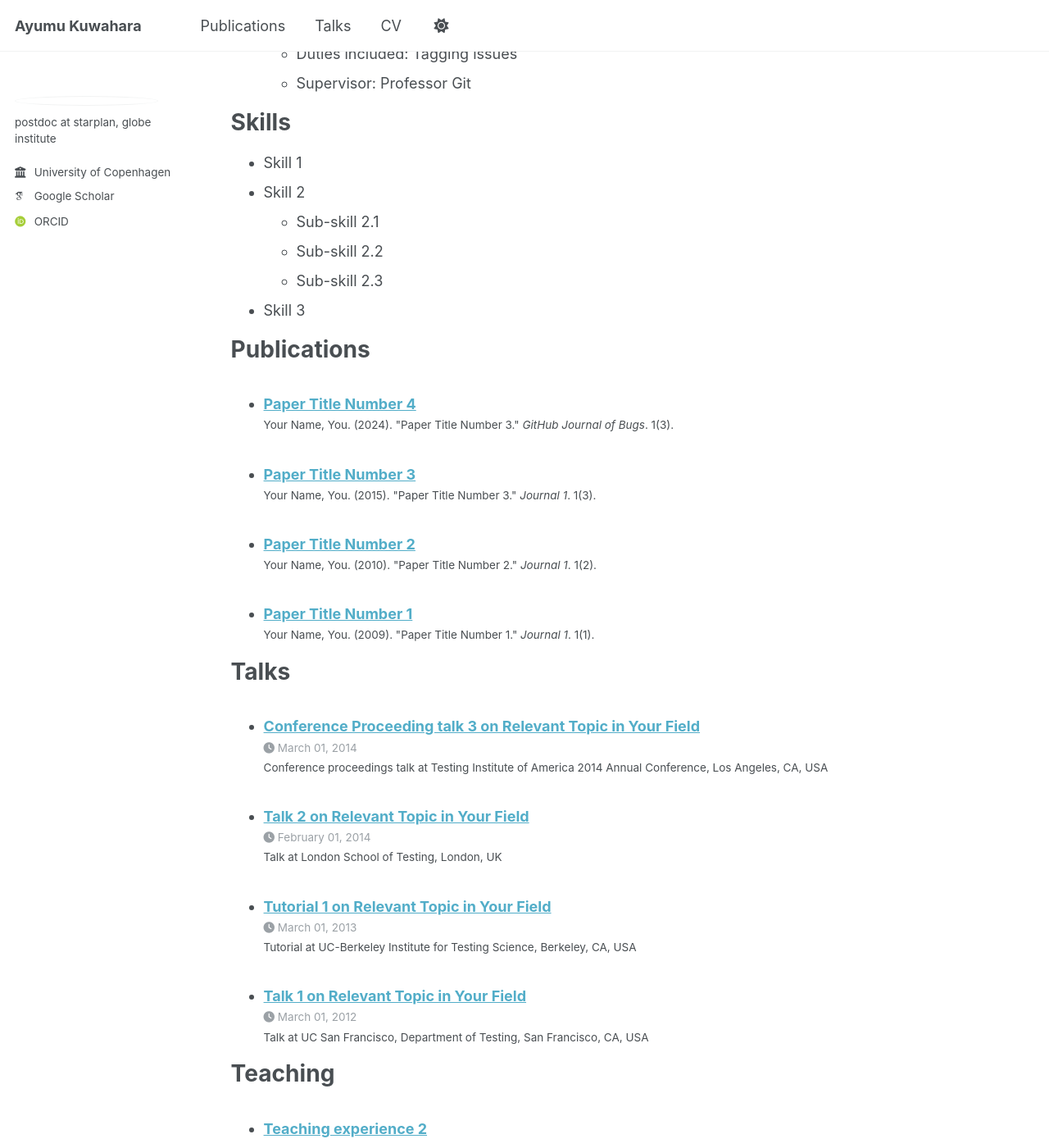
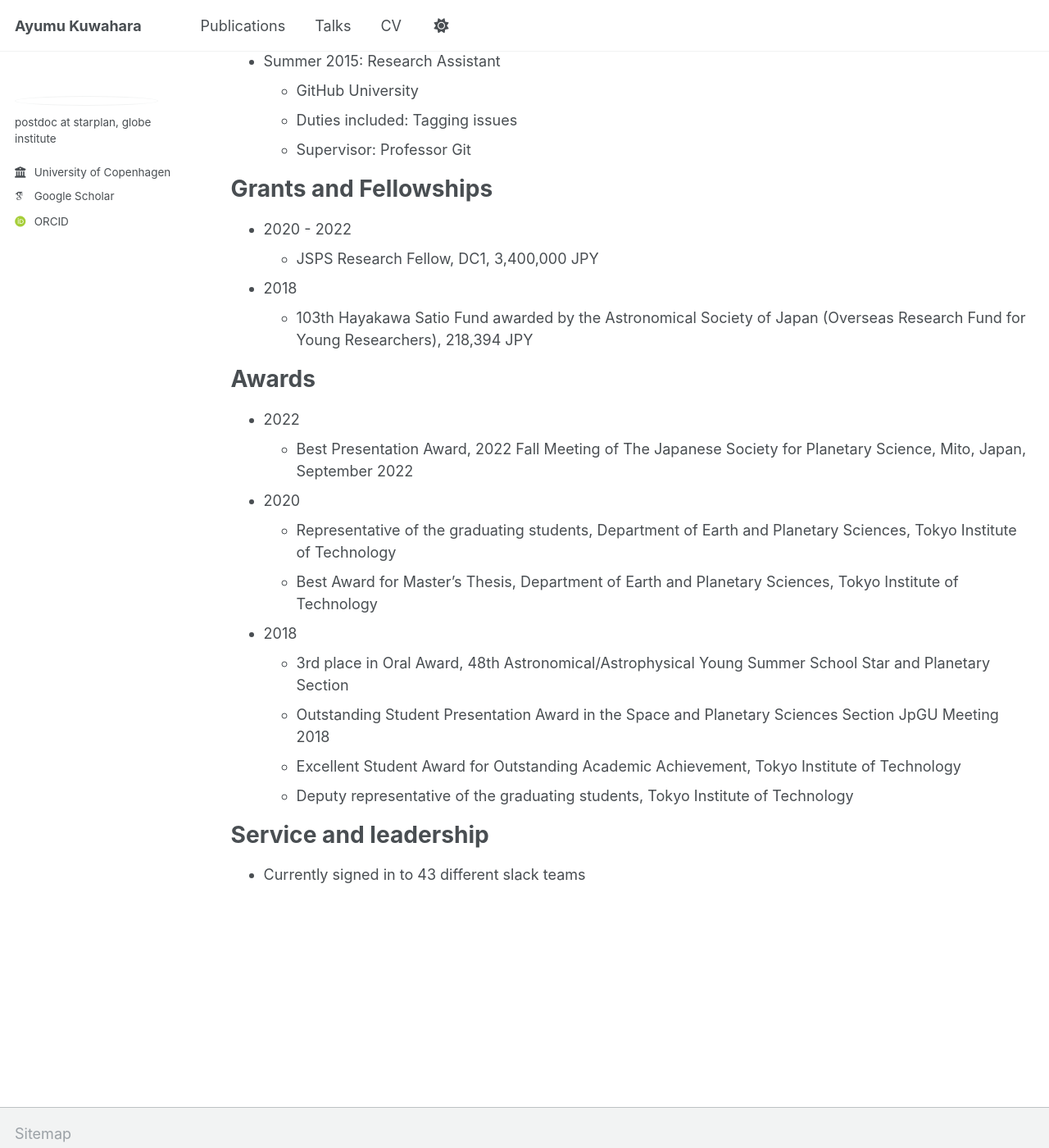
Before and after one commit to AyumuKuwahara/ayumukuwahara.github.io, a Jekyll site: the page built from _pages/cv.md, in a window 1280 px wide and 1400 px high, scrolled down 670 px. Shown: the whole window at 82% size. Built offline with Jekyll 4.4.1, drawn with Linux system fonts in a browser that asks for light colours; some web fonts are replaced; some of the changed text lies outside the part shown.

Commit message:
Update cv.md

```diff
--- a/_pages/cv.md
+++ b/_pages/cv.md
@@ -9,11 +9,13 @@ redirect_from:
 
 {% include base_path %}
 
+Full CV here https://docs.google.com/document/d/1TAG3oUcoeZ7Dyqj5986lEaIxrNxtyLrdcGQYeUXQBgc/edit?tab=t.0
+
 Education
 ======
-* Ph.D in Version Control Theory, GitHub University, 2018 (expected)
-* M.S. in Jekyll, GitHub University, 2014
-* B.S. in GitHub, GitHub University, 2012
+* Ph.D in Earth and Planetary Sciences, Tokyo Institute of Technology, 2023
+* M.S. in Earth and Planetary Sciences, Tokyo Institute of Technology, 2020
+* B.S. in Earth and Planetary Sciences, Tokyo Institute of Technology, 2018
 
 Work experience
 ======
@@ -32,32 +34,26 @@ Work experience
   * Duties included: Tagging issues
   * Supervisor: Professor Git
 
-Skills
+Grants and Fellowships
 ======
-* Skill 1
-* Skill 2
-  * Sub-skill 2.1
-  * Sub-skill 2.2
-  * Sub-skill 2.3
-* Skill 3
+* 2020 - 2022
+  * JSPS Research Fellow, DC1, 3,400,000 JPY
+* 2018
+  * 103th Hayakawa Satio Fund awarded by the Astronomical Society of Japan (Overseas Research Fund for Young Researchers), 218,394 JPY
 
-Publications
+Awards
 ======
-  <ul>{% for post in site.publications reversed %}
-    {% include archive-single-cv.html %}
-  {% endfor %}</ul>
+* 2022
+  * Best Presentation Award, 2022 Fall Meeting of The Japanese Society for Planetary Science, Mito, Japan, September 2022
+* 2020
+  * Representative of the graduating students, Department of Earth and Planetary Sciences, Tokyo Institute of Technology
+  * Best Award for Master’s Thesis, Department of Earth and Planetary Sciences, Tokyo Institute of Technology
+* 2018
+  * 3rd place in Oral Award, 48th Astronomical/Astrophysical Young Summer School Star and Planetary Section
+  * Outstanding Student Presentation Award in the Space and Planetary Sciences Section JpGU Meeting 2018
+  * Excellent Student Award for Outstanding Academic Achievement, Tokyo Institute of Technology
+  * Deputy representative of the graduating students, Tokyo Institute of Technology
 
-Talks
-======
-  <ul>{% for post in site.talks reversed %}
-    {% include archive-single-talk-cv.html  %}
-  {% endfor %}</ul>
-
-Teaching
-======
-  <ul>{% for post in site.teaching reversed %}
-    {% include archive-single-cv.html %}
-  {% endfor %}</ul>
 
 Service and leadership
 ======
```
